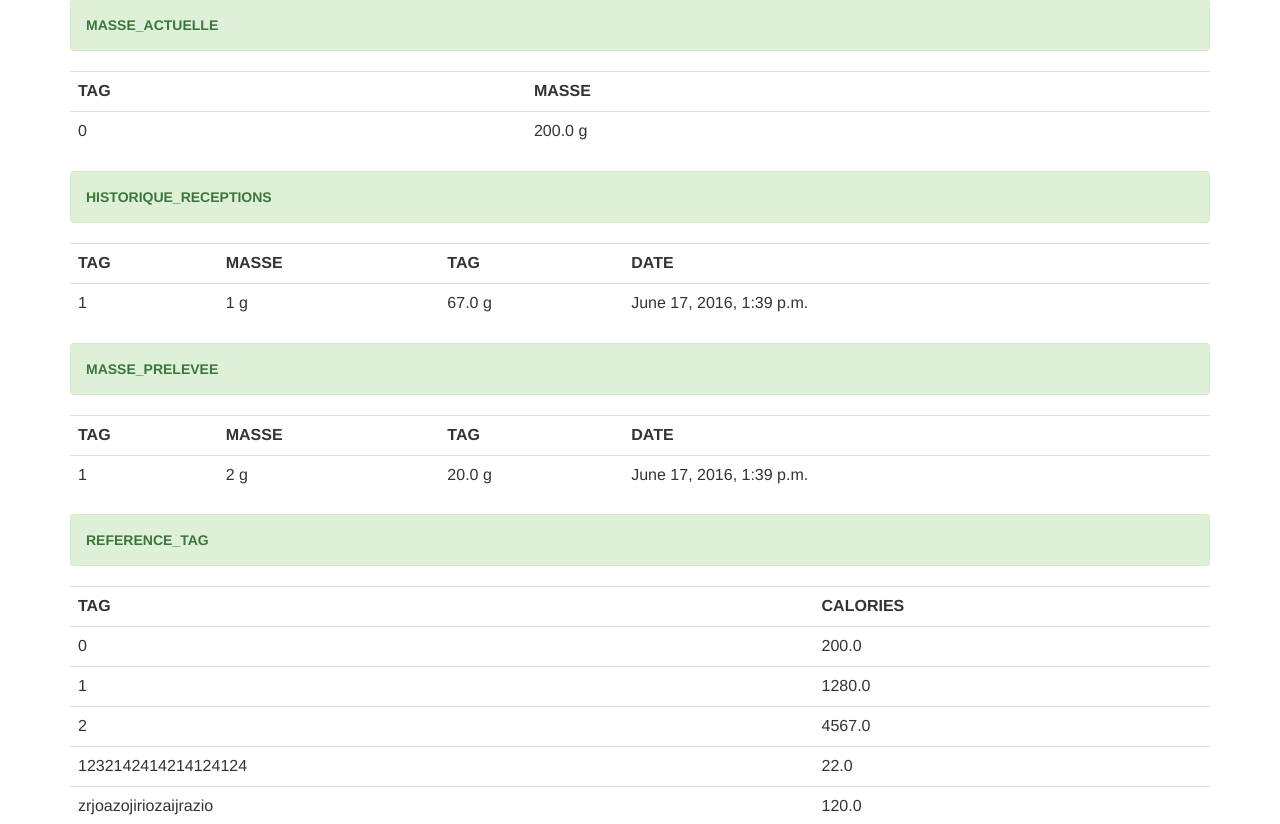
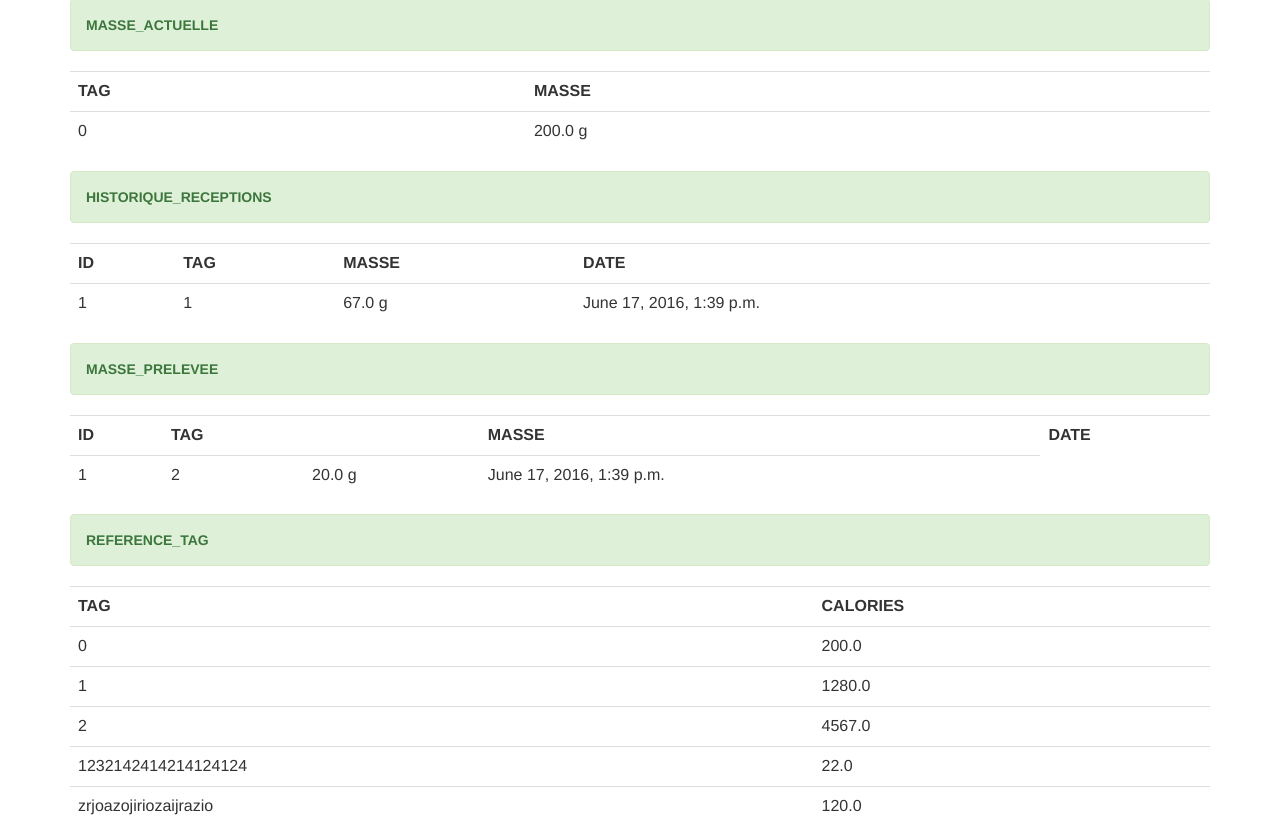
Before and after one commit to NabilBenhida/Placard_Inteligent, a Django app: template projet/placardintelel/templates/index.html in a window 1280 px wide. Shown: the part 271-1095 px from the top of the page. Run offline with Django 3.2, Linux system fonts and the light colour scheme; the template is opened without the code that fills it: values that come from a table or form of the project are taken from there, others are empty; data comes from the database, SQL or seed files in the repository; parts of the project's set-up code (start-up, migrations or seed data) failed here and were passed over; some libraries are stand-ins or nearby versions.

Commit message:
fixeAffichage

```diff
--- a/projet/placardintelel/templates/index.html
+++ b/projet/placardintelel/templates/index.html
@@ -39,15 +39,15 @@
 
       <table class="table">
         <tr>
+          <th>ID</th>
           <th>TAG</th>
           <th>MASSE</th>
-          <th>TAG</th>
           <th>DATE</th>
         </tr>
         {% for valeur in historique_receptions %}
           <tr>
             <td>{{valeur.id}}</td>
-            <td>{{valeur.tag.id_tag}} g</td>
+            <td>{{valeur.tag.id_tag}}</td>
             <td>{{valeur.masse}} g</td>
             <td>{{valeur.date}}</td>
           </tr>
@@ -59,15 +59,15 @@
 
       <table class="table">
         <tr>
-          <th>TAG</th>
+          <th>ID</th>
+          <th>TAG<th>
           <th>MASSE</th>
-          <th>TAG</th>
           <th>DATE</th>
         </tr>
         {% for valeur in masse_prelevee %}
           <tr>
             <td>{{valeur.id}}</td>
-            <td>{{valeur.tag.id_tag}} g</td>
+            <td>{{valeur.tag.id_tag}}</td>
             <td>{{valeur.masse}} g</td>
             <td>{{valeur.date}}</td>
           </tr>
```
